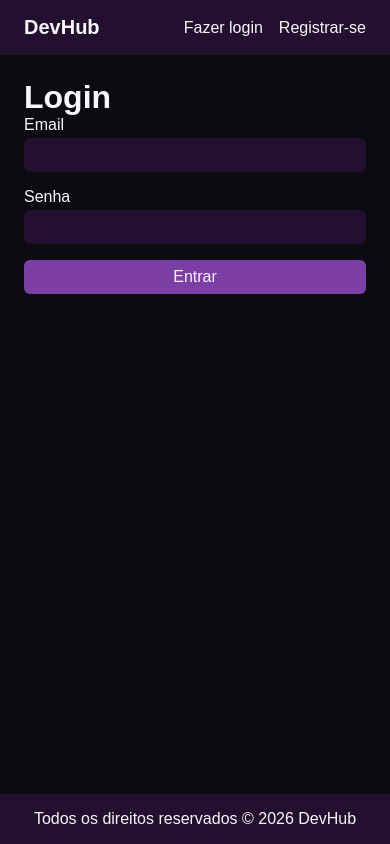
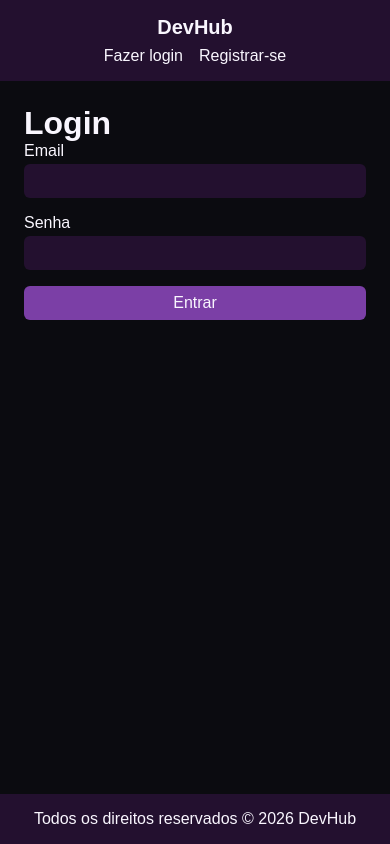
Before and after one commit to marcusviniciusaguiar/projeto-devmode, a React (Vite) app: page /login in a window 390 px wide. Built offline with nearby package versions, Linux system fonts and the light colour scheme.

Commit message:
style: torna o header responsivo

```diff
--- a/src/components/Header.tsx
+++ b/src/components/Header.tsx
@@ -9,6 +9,11 @@ const PageHeader = styled.header`
   justify-content: space-between;
   padding: ${theme.spacing.md} ${theme.spacing.lg};
   background: ${theme.colors.surface};
+
+  @media (${theme.breakpoints.mobile}) {
+    flex-direction: column;
+    gap: ${theme.spacing.sm};
+  }
 `
 const Logo = styled(Link)`
   font-size: 1.25rem;
@@ -23,6 +28,11 @@ const Navbar = styled.nav`
   display: flex;
   align-items: center;
   gap: ${theme.spacing.md};
+
+  @media (${theme.breakpoints.mobile}) {
+    flex-wrap: wrap;
+    justify-content: center;
+  }
 `
 
 const NavLink = styled(Link)`
--- a/src/components/StyledComponents.tsx
+++ b/src/components/StyledComponents.tsx
@@ -50,11 +50,11 @@ export const Grid = styled.div`
   grid-template-columns: repeat(3, 1fr);
   gap: ${theme.spacing.lg};
 
-  @media (max-width: 768px) {
-    grid-template-columns: repeat(2, 1fr);  /* até 768px: 2 colunas (tablet) */
+  @media (${theme.breakpoints.tablet}) {
+    grid-template-columns: repeat(2, 1fr);
   }
 
-  @media (max-width: 480px) {
-    grid-template-columns: 1fr;             /* até 480px: 1 coluna (mobile) */
+  @media (${theme.breakpoints.mobile}) {
+    grid-template-columns: 1fr;
   }
 `
```
